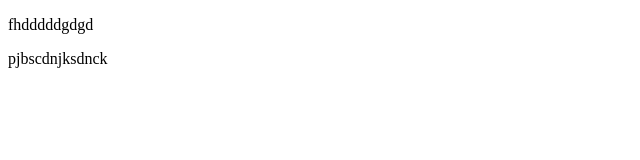
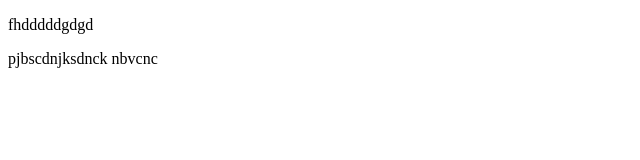
Before and after one commit to baabz/run, a plain HTML site: page index.html in a window 1280 px wide. Shown: the full height of the page, 0-640 px from the left. Drawn offline with Linux system fonts and the light colour scheme.

Commit message:
initial commit

```diff
--- a/index.html
+++ b/index.html
@@ -9,5 +9,6 @@
 <body>
     <p>fhdddddgdgd</p>
     pjbscdnjksdnck
+    nbvcnc
 </body>
 </html>
```
